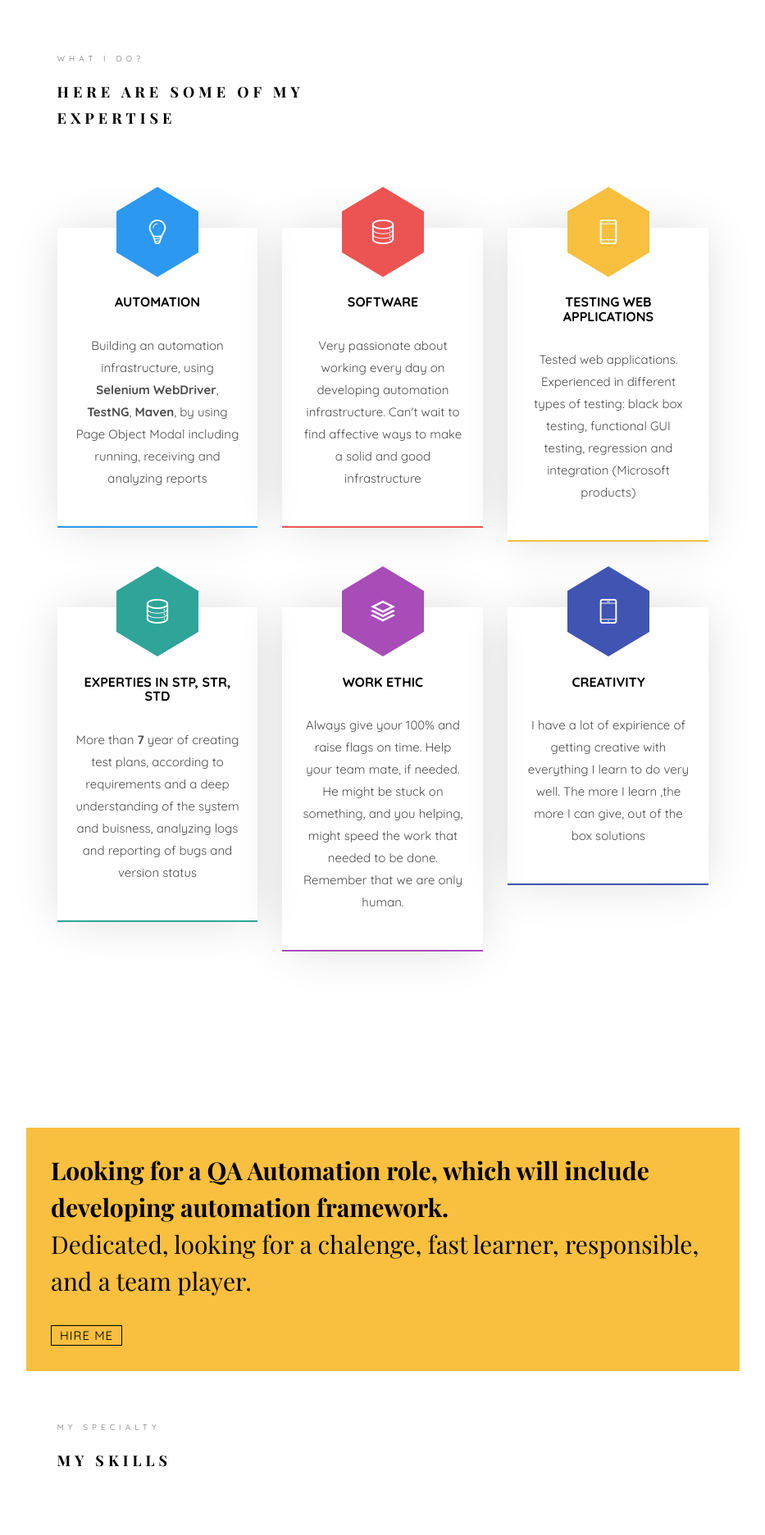
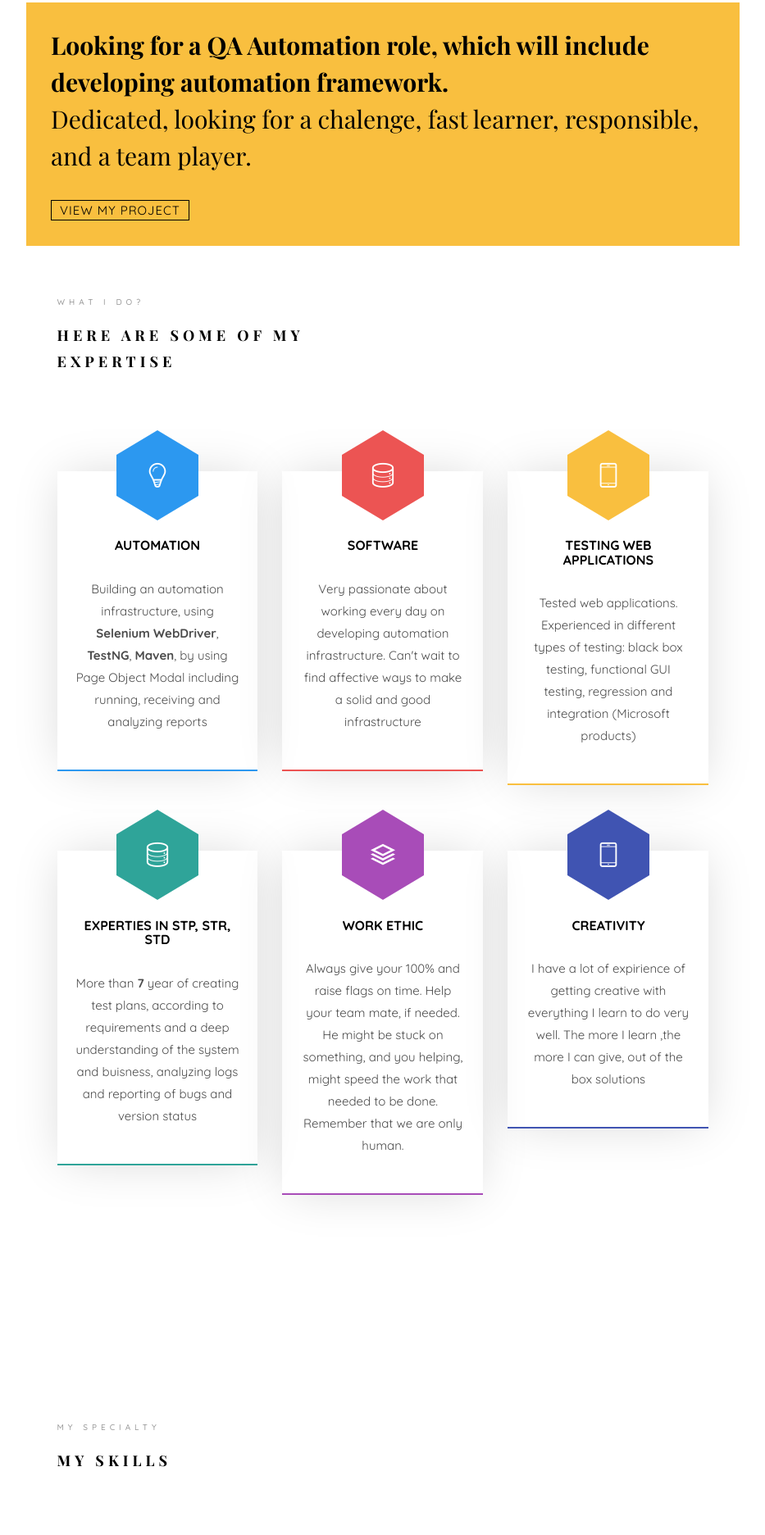
Before and after one commit to milanafd/MilanaLevyCVWebSite, a plain HTML site: page index.html in a window 1280 px wide. Shown: the part 1524-3397 px from the top of the page at 82% size, without its empty margins (323-1256 px from the left). Drawn offline with nearby package versions, Linux system fonts and the light colour scheme; files whose address does not match are found by name; a web font is replaced by a local one.

Commit message:
Update index.html
Changes:
Moved "Hire" to be third
Changed "hire me" to "view my project" and added the project link

```diff
--- a/index.html
+++ b/index.html
@@ -146,6 +146,14 @@ Copyright <script>document.write(new Date().getFullYear());</script> All rights
 					</div>
 				</div>
 			</section>
+			<div class="row">
+				<div class="col-md-12 animate-box" data-animate-effect="fadeInLeft">
+					<div class="hire">
+						<h2><strong>Looking for a QA Automation role, which will include developing automation framework.</strong><br>Dedicated, looking for a chalenge, fast learner, responsible, and a team player.</h2>
+							<a href="https://www.youtube.com/watch?v=IRi6IQNF3-4&t=188s" target="_blank" class="btn-hire">View My Project</a>
+					</div>
+				</div>
+			</div>
 			<section class="colorlib-services" data-section="services">
 				<div class="colorlib-narrow-content">
 					<div class="row">
@@ -224,14 +232,6 @@ Copyright <script>document.write(new Date().getFullYear());</script> All rights
 					</div>
 				</div>
 			</section>
-			<div class="row">
-				<div class="col-md-12 animate-box" data-animate-effect="fadeInLeft">
-					<div class="hire">
-						<h2><strong>Looking for a QA Automation role, which will include developing automation framework.</strong><br>Dedicated, looking for a chalenge, fast learner, responsible, and a team player.</h2>
-							<a href="#" class="btn-hire">Hire me</a>
-					</div>
-				</div>
-			</div>
 			<section class="colorlib-skills" data-section="skills">
 				<div class="colorlib-narrow-content">
 					<div class="row">
```
